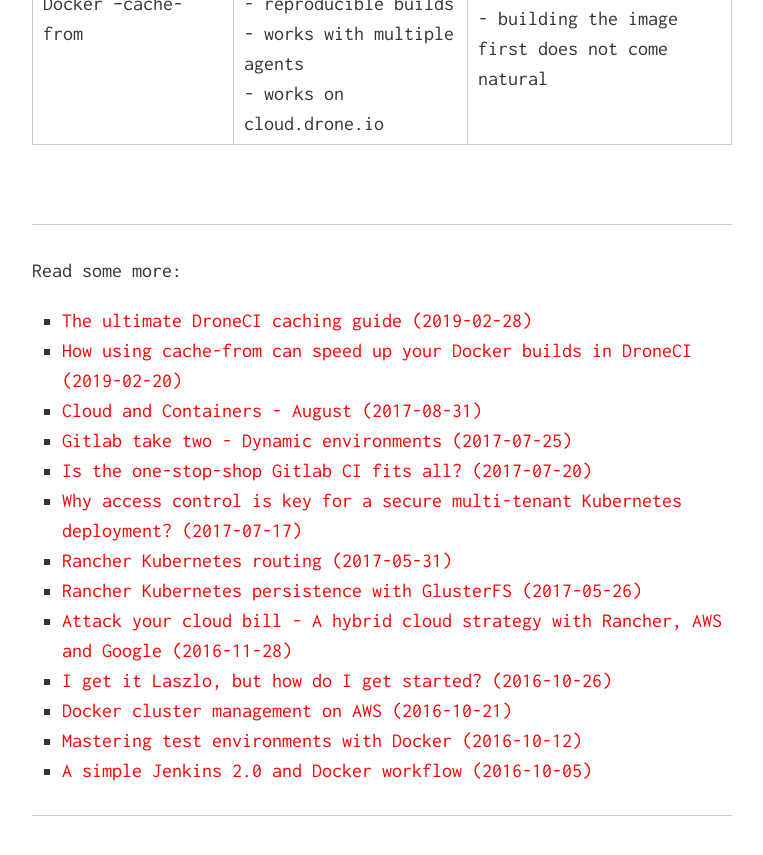
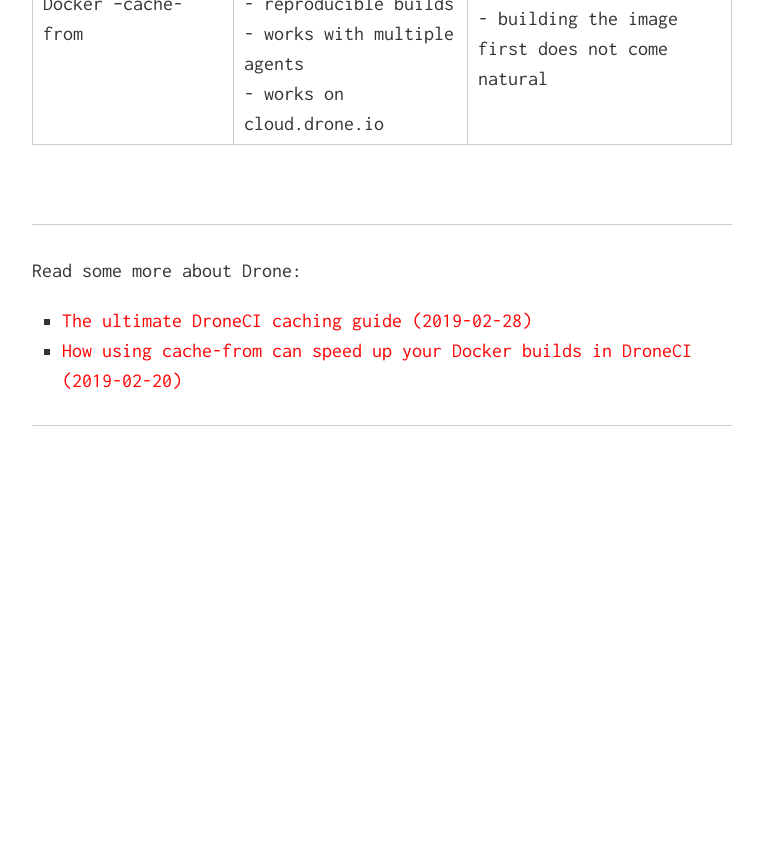
Before and after one commit to laszlocph/website, a Jekyll site: the page built from _posts/2019-02-28-The-ultime-DroneCI-caching-guide.md, in a window 1280 px wide and 900 px high, scrolled down 10143 px. Shown: the top 855 px of the window, without its empty margins (258-1021 px from the left). Built offline with Jekyll 4.4.1, drawn with Linux system fonts in a browser that asks for light colours; nearby versions of some CDN libraries; after the commit the page ends 10730 px from its top, so only the background shows below that.

Commit message:
Drone specific recommendation

```diff
--- /dev/null
+++ b/_layouts/drone.html
@@ -0,0 +1,52 @@
+<!DOCTYPE html>
+<html>
+<head>
+  <meta charset="utf-8">
+  <meta http-equiv="X-UA-Compatible" content="IE=edge">
+  <meta name="description" content="{{ site.description }}">
+  <meta name="viewport" content="width=device-width, initial-scale=1.0">
+
+  <meta content="{{ page.title }}" property="og:title">
+  <meta content="website" property="og:type">
+  <meta content="{{ site.url }}/{{ page.image }}" property="og:image">
+  <meta content="{{ site.url }}/9ySXeJrr.jpg" property="og:image">
+  <meta content="{{ site.url }}{{ page.link }}" property="og:url">
+  <meta content="{{ site.tag_text }}" property="og:site_name">
+  <meta content="{{ page.excerpt }}" property="og:description">
+
+  <meta name="twitter:card" content="summary">
+  <meta name="twitter:site" content="@laszlocph">
+  <meta name="twitter:creator" content="@laszlocph">
+  <meta name="twitter:title" content="{{ page.title }}">
+  <meta name="twitter:description" content="{{ page.excerpt }}">
+  <meta name="twitter:image" content="{{ site.url }}/{{ page.image }}">
+
+  <title>{{ site.title }} - {{ page.title }}</title>
+  <link rel="stylesheet" href="css/main.css">
+{% include head.html %}
+</head>
+<body style="position: relative">
+  <div class="container">
+    <h1><a href="./">{{ site.tag_text }}</a></h1>
+    <img src="images/1500x500.jpg"/>
+
+    {{ content }}
+    <br/>
+    <hr/>
+    <p>Read some more about Drone:</p>
+
+    <ul>
+      {% for post in site.posts%}
+        {% if post.layout == "drone" %}
+          <li>
+            <a href="{{ post.url }}">{{ post.title }} ({{ post.date | date: "%Y-%m-%d" }})</a>
+          </li>
+        {% endif %}
+      {% endfor %}
+    </ul>
+    <hr/>
+    <br/>
+  </div>
+{% include scripts.html %}
+</body>
+</html>
--- a/_posts/2019-02-28-The-ultime-DroneCI-caching-guide.md
+++ b/_posts/2019-02-28-The-ultime-DroneCI-caching-guide.md
@@ -1,5 +1,5 @@
 ---
-layout: default
+layout: drone
 title: The ultimate DroneCI caching guide
 image: images/1500x500.jpg
 link: /the-ultimate-droneci-caching-guide
```
Also changed, not shown: _posts/2019-02-20-How-using-cache-from-can-speed-up-your-Docker-builds-in-DroneCI.md (+1 -1 lines).
